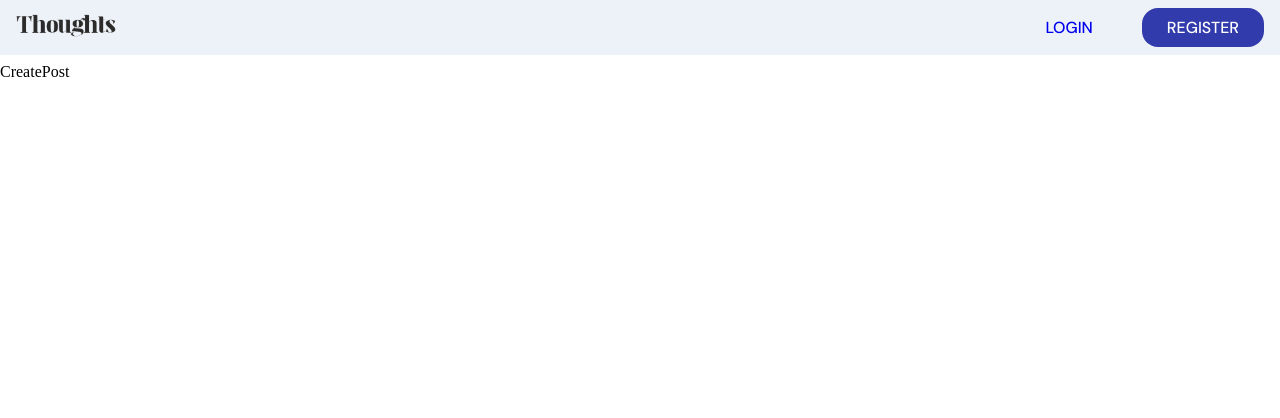
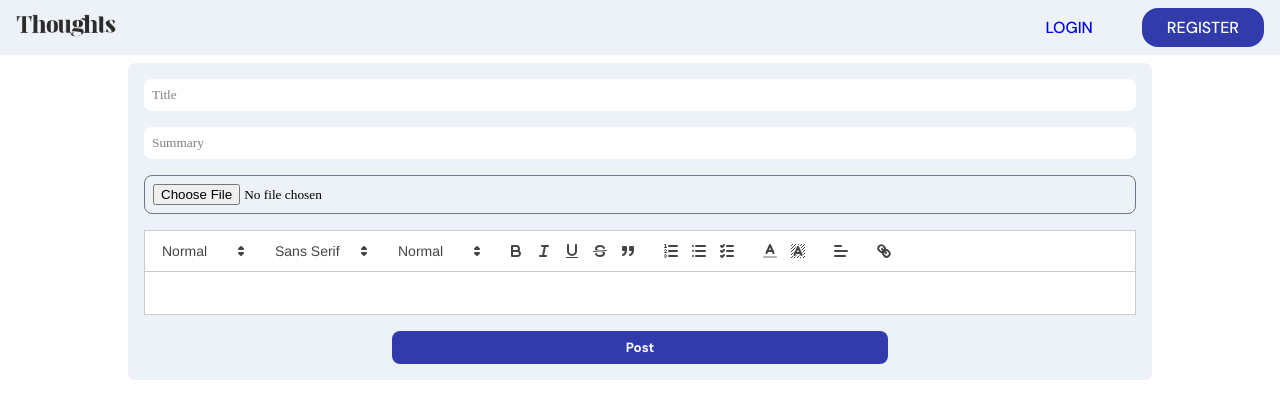
Before and after one commit to 0plaze0/Thoughts, a React (Vite) app in the folder client/: page /createPost in a window 1280 px wide. Shown: the top 418 px of the page. Built offline with nearby package versions, Linux system fonts and the light colour scheme; no server answers.

Commit message:
feat: add react-quill editor

```diff
--- a/client/package.json
+++ b/client/package.json
@@ -13,6 +13,7 @@
     "axios": "^1.6.7",
     "react": "^18.2.0",
     "react-dom": "^18.2.0",
+    "react-quill": "^2.0.0",
     "react-router-dom": "^6.21.3",
     "sass": "^1.70.0"
   },
--- a/client/src/pages/CreatePost/CreatPost.scss
+++ b/client/src/pages/CreatePost/CreatPost.scss
@@ -0,0 +1,67 @@
+.app__login {
+  width: 100%;
+  font-family: var(--font-base);
+}
+.app__createPost {
+  max-width: 80%;
+  margin: 0 auto;
+  padding: 1rem;
+  border-radius: 0.5rem;
+
+  display: flex;
+  flex-direction: column;
+  align-items: center;
+  gap: 1.5rem;
+  background-color: var(--primary-color);
+}
+.app__createPost-form {
+  flex: 1;
+  width: 100%;
+
+  display: flex;
+  flex-direction: column;
+  gap: 1rem;
+
+  label {
+    display: none;
+  }
+
+  input {
+    padding: 0.5rem;
+    border: none;
+    border-radius: 0.5rem;
+    outline: none;
+
+    font-family: inherit;
+
+    &::placeholder {
+      color: gray;
+    }
+  }
+  input[type="file"] {
+    border: 1px solid var(--gray-color);
+  }
+
+  button {
+    width: 50%;
+    margin: 0 auto;
+    padding: 0.5rem;
+    border-radius: 0.5rem;
+
+    background-color: var(--secondary-color);
+    font-weight: bold;
+    color: var(--white-color);
+    font-family: var(--font-base);
+    border: none;
+    transition-property: background-color transform;
+    transition: 0.3s ease;
+    &:hover {
+      background-color: rgb(64, 75, 190);
+      transform: scale(101%);
+    }
+  }
+}
+
+.app__createPost-content {
+  background-color: var(--white-color);
+}
--- a/client/src/pages/CreatePost/CreatePost.jsx
+++ b/client/src/pages/CreatePost/CreatePost.jsx
@@ -1,7 +1,78 @@
-import React from "react";
+import { useState } from "react";
+import ReactQuill from "react-quill";
+import "react-quill/dist/quill.snow.css";
+
+import "./CreatPost.scss";
+const modules = {
+  toolbar: [
+    [{ header: [1, 2, false] }],
+    [{ font: [] }], // fonts
+    [{ size: ["12px", "14px", "16px", "18px", "20px"] }],
+    ["bold", "italic", "underline", "strike", "blockquote"],
+    [{ list: "ordered" }, { list: "bullet" }, { list: "check" }],
+    [{ color: [] }, { background: [] }],
+    [{ align: [] }],
+    ["link"],
+  ],
+};
+
+const formats = [
+  "background",
+  "bold",
+  "color",
+  "font",
+  "code",
+  "italic",
+  "link",
+  "size",
+  "strike",
+  "script",
+  "underline",
+  "header",
+  "indent",
+  "list",
+  "align",
+  "direction",
+];
 
 const CreatePost = () => {
-  return <div>CreatePost</div>;
+  const [title, setTitle] = useState("");
+  const [summary, setSummary] = useState("");
+  const [content, setContent] = useState("");
+  console.log(content);
+  return (
+    <div className="app__createPost">
+      <form className="app__createPost-form">
+        <label htmlFor="title">Title</label>
+        <input
+          type="text"
+          name="title"
+          id="title"
+          value={title}
+          onChange={(e) => setTitle}
+          placeholder="Title"
+        />
+        <label htmlFor="summary">summary</label>
+        <input
+          type="summary"
+          name="summary"
+          id="summary"
+          value={summary}
+          onChange={(e) => setSummary}
+          placeholder="Summary"
+        />
+        <input type="file" />
+        <ReactQuill
+          className="app__createPost-content"
+          value={content}
+          onChange={setContent}
+          modules={modules}
+          formats={formats}
+        />
+        <button>Post</button>
+      </form>
+    </div>
+  );
 };
 
 export default CreatePost;
```
Also changed, not shown: 1 other file (tests, documents, lock files or other folders).
